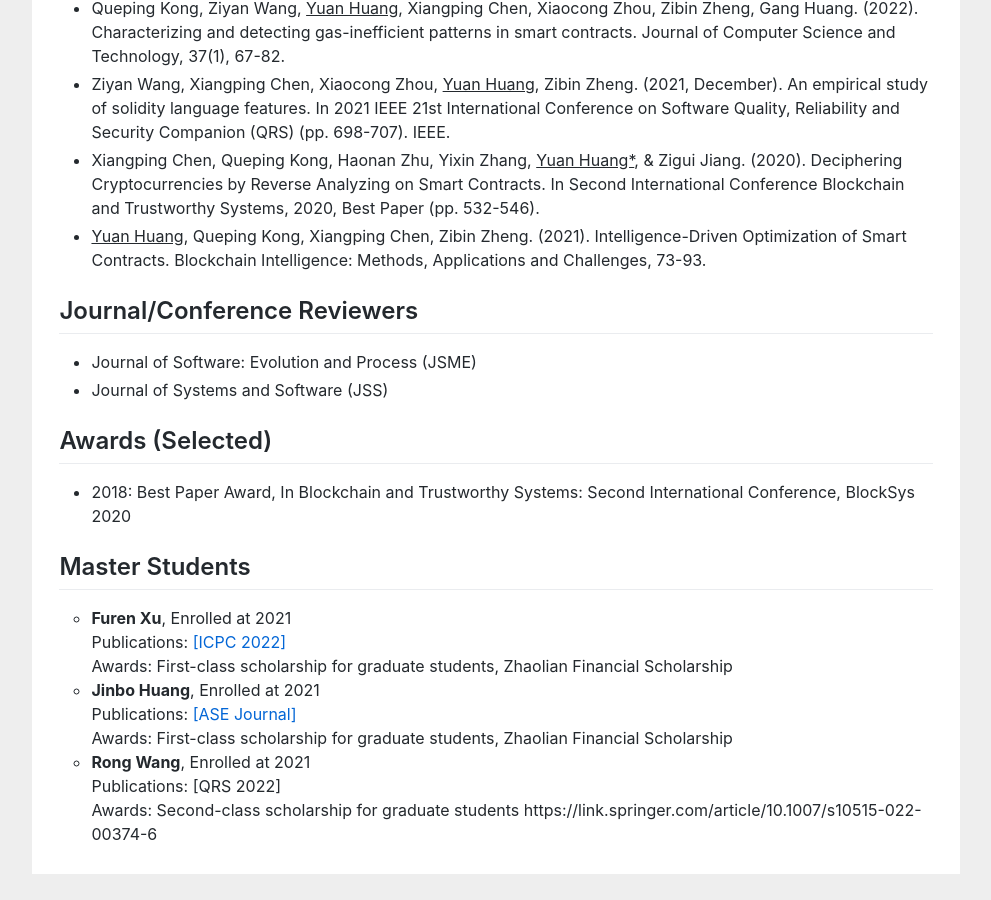
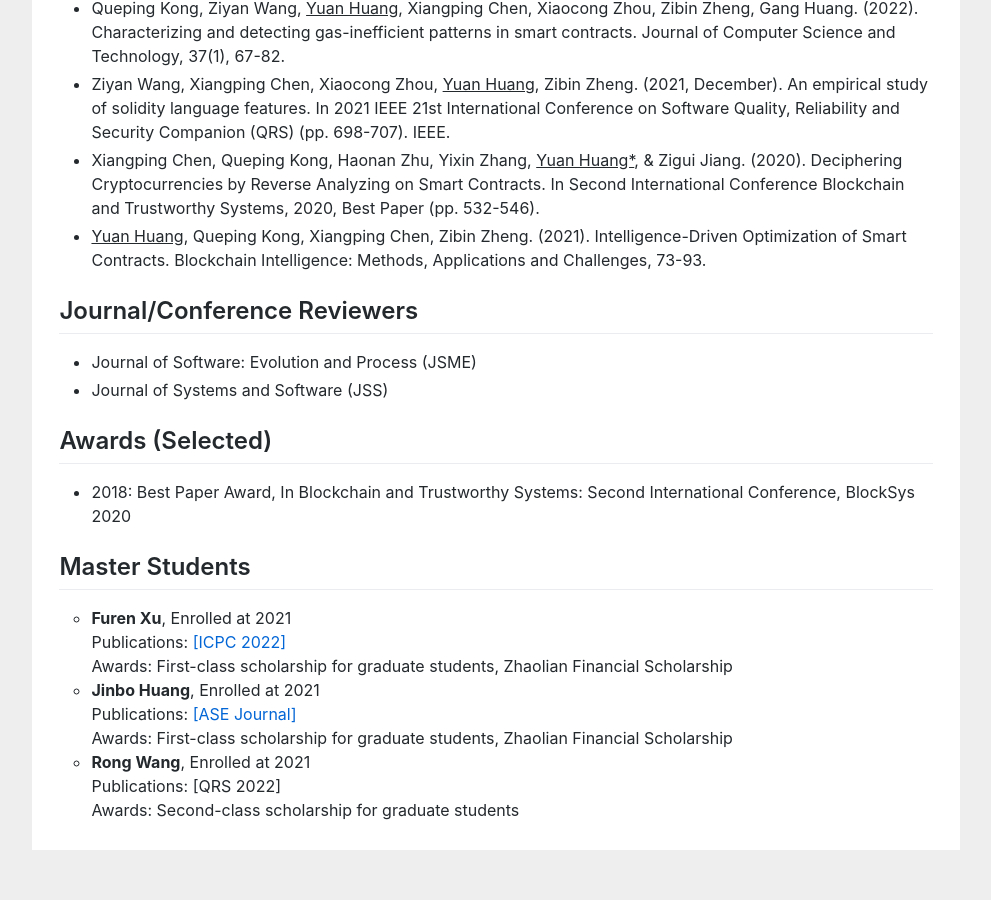
Before and after one commit to huangyuan-hy/huangyuan-hy.github.io, a Jekyll site: the page index.html, which Jekyll copies as it is, in a window 1280 px wide and 900 px high, scrolled down 2215 px. Shown: the whole window, without its empty margins (144-1135 px from the left). Built offline with Jekyll 4.4.1, drawn with Linux system fonts in a browser that asks for light colours; after the commit the page ends 3091 px from its top, so only the background shows below that; part of the change alters nothing that is shown.

Commit message:
Update index.html

```diff
--- a/index.html
+++ b/index.html
@@ -166,7 +166,6 @@ gtag('config', 'UA-158965281-1');
     Publications: [QRS 2022]<br>
     Awards: Second-class scholarship for graduate students
 
-https://link.springer.com/article/10.1007/s10515-022-00374-6
 				</ul>
 
 			</article>
```
